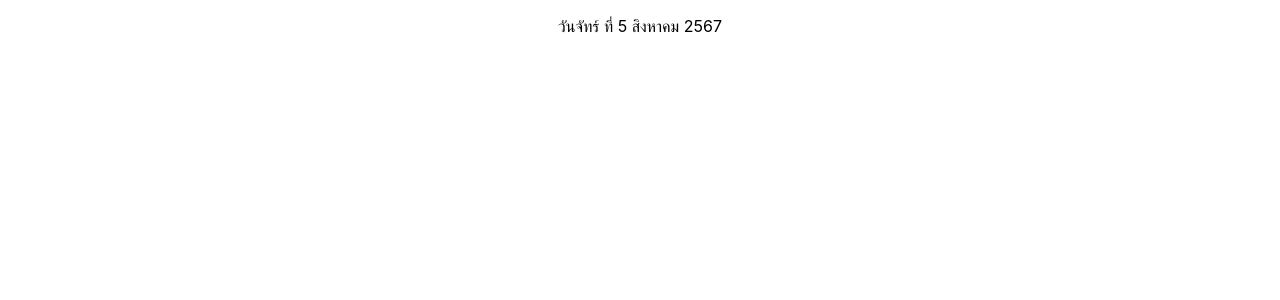
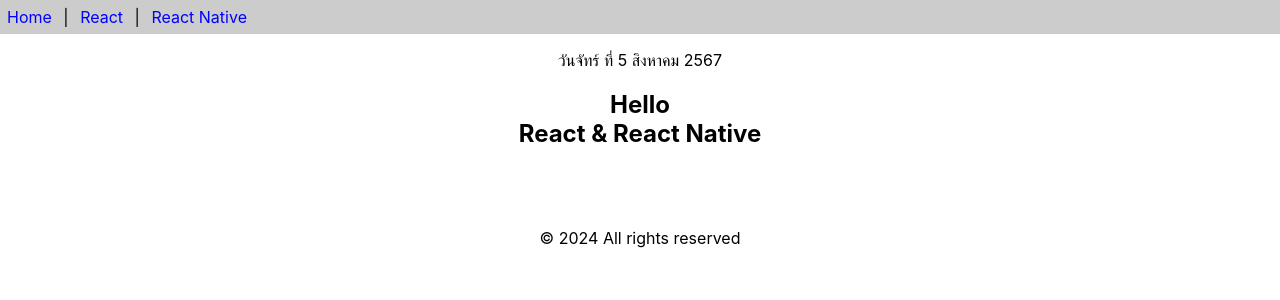
Before and after one commit to yyyayee/app1, a React (Create React App) app: page / in a window 1280 px wide. Shown: the top 300 px of the page. Built offline with nearby package versions, Linux system fonts and the light colour scheme.

Commit message:
func component
func component

```diff
--- a/src/App.js
+++ b/src/App.js
@@ -1,10 +1,14 @@
 import React from 'react'
+import { Header, Content, Footer } from './func-components'
 import Calendar from './class-components'
 
 export default function App() {
   return (
     <>
+    <Header/>
     <p><center><Calendar/></center></p>
+    <Content/>
+    <Footer/>
     </>
   )
 }
--- /dev/null
+++ b/src/func-components.js
@@ -0,0 +1,34 @@
+import React from "react";
+
+export function Header() {
+    const aStyle = {
+        display : 'inline-block',
+        color : 'blue',
+        margin : '7px',
+        textDecoration : 'none'
+    }
+    return (
+        <div style={{backgroundColor : '#ccc'}}>
+            <a href=" " style={aStyle}>Home</a> |&nbsp;
+            <a href=" " style={aStyle}>React</a> |&nbsp;
+            <a href=" " style={aStyle}>React Native</a>
+        </div>
+    )
+}
+
+export function Content() {
+    return (
+        <div style={{textAlign : 'center'}}>
+            <h2>Hello <br/>React & React Native</h2>
+            <br/><br/><br/>
+        </div>
+    )
+}
+
+export const Footer = () => {
+    return (
+        <div style = {{textAlign : 'center'}}>
+            &copy; {new Date().getFullYear()} All rights reserved
+        </div>
+    )
+}
```
